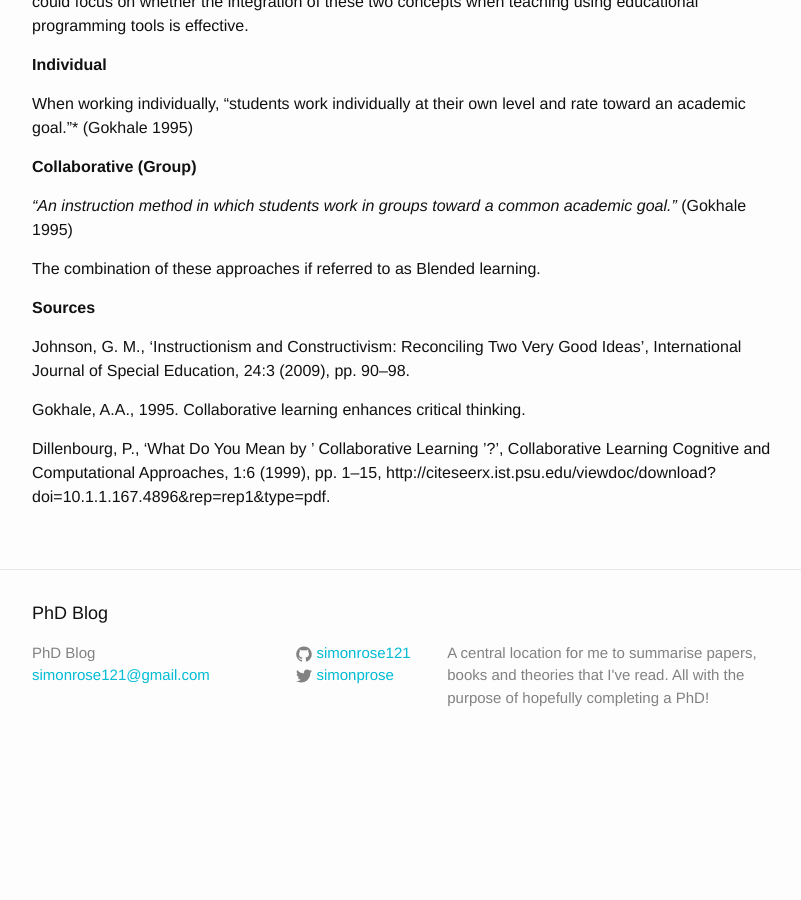
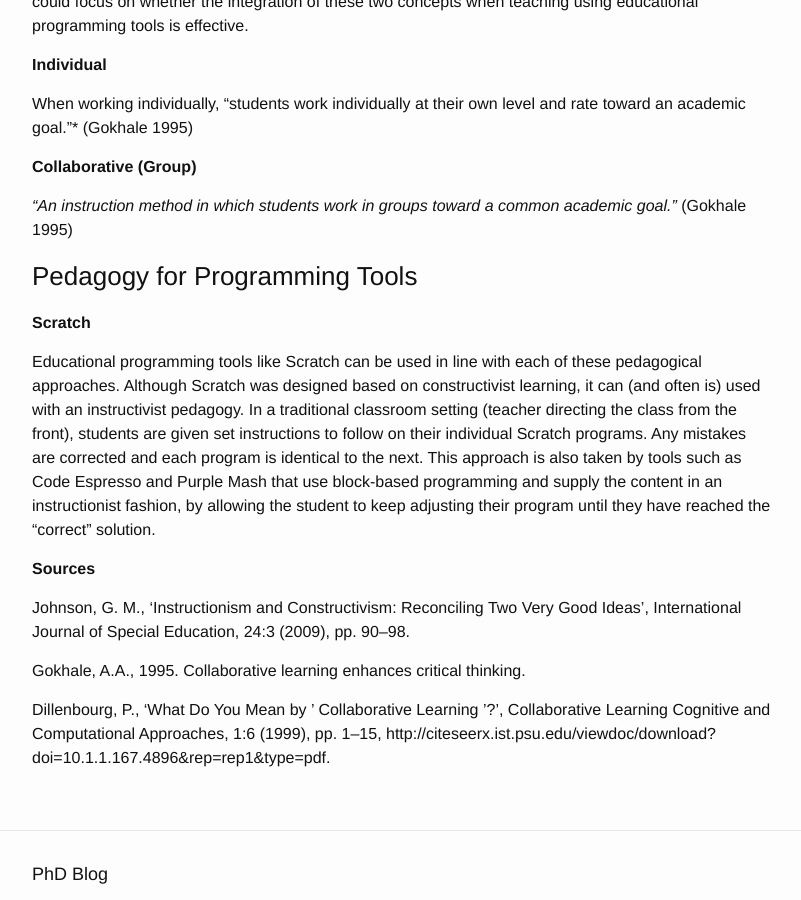
Before and after one commit to simonrose121/phd, a Jekyll site: the page built from _posts/2016-11-21-pedagogys.md, in a window 1280 px wide and 900 px high, scrolled down 1168 px. Shown: the whole window, without its empty margins (238-1039 px from the left). Built offline with Jekyll 4.4.1, drawn with Linux system fonts in a browser that asks for light colours; before the commit the page ends 1937 px from its top, so only the background shows below that.

Commit message:
Scratch for pedagogy

```diff
--- a/_posts/2016-11-21-pedagogys.md
+++ b/_posts/2016-11-21-pedagogys.md
@@ -29,7 +29,11 @@ When working individually, "students work individually at their own level and ra
 
 *"An instruction method in which students work in groups toward a common academic goal."* (Gokhale 1995)
 
-The combination of these approaches if referred to as Blended learning.
+### Pedagogy for Programming Tools
+
+**Scratch**
+
+Educational programming tools like Scratch can be used in line with each of these pedagogical approaches. Although Scratch was designed based on constructivist learning, it can (and often is) used with an instructivist pedagogy. In a traditional classroom setting (teacher directing the class from the front), students are given set instructions to follow on their individual Scratch programs. Any mistakes are corrected and each program is identical to the next. This approach is also taken by tools such as Code Espresso and Purple Mash that use block-based programming and supply the content in an instructionist fashion, by allowing the student to keep adjusting their program until they have reached the "correct" solution.
 
 **Sources**
 
```
Also changed, not shown: assets/pedagogy.png.
